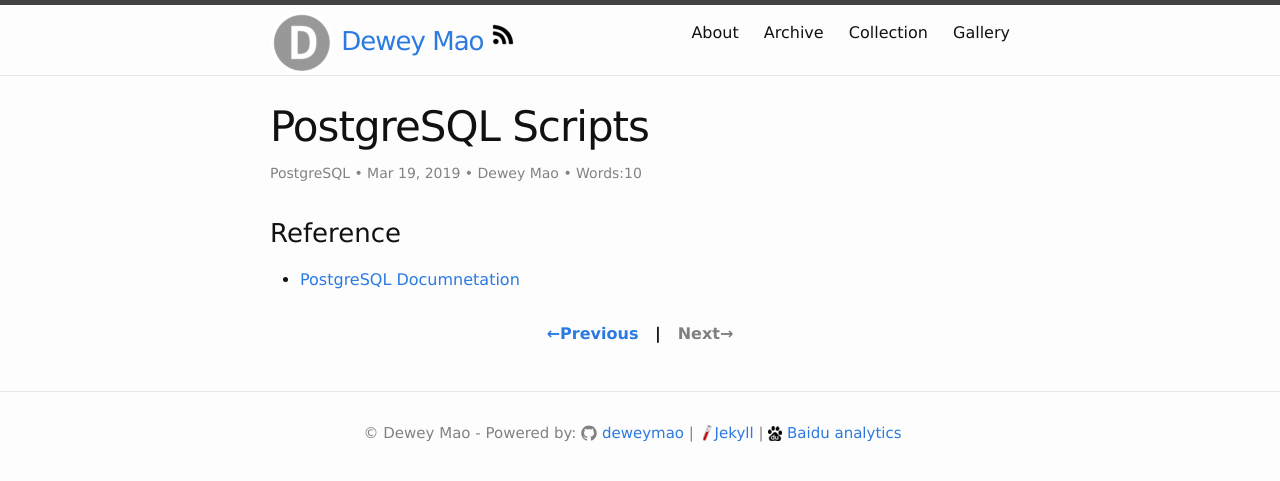
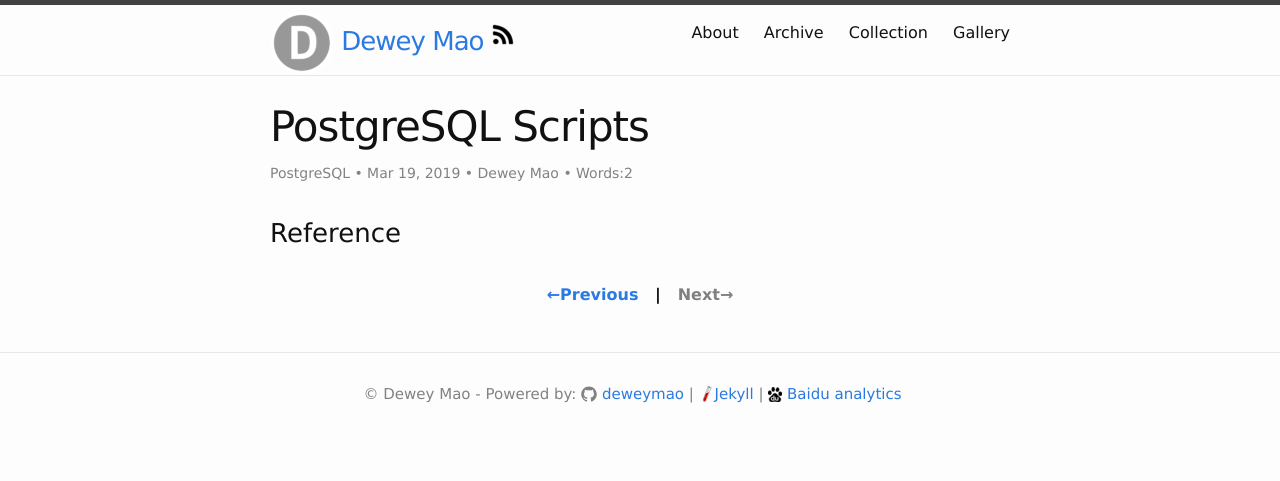
Before and after one commit to deweymao/deweymao.github.io, a Jekyll site: the page built from _posts/2019-03-19-postgresql_scripts.md, in a window 1280 px wide. Shown: the top 481 px of the page. Built offline with Jekyll 4.4.1, drawn with Linux system fonts in a browser that asks for light colours; comment, search, counter and statistics services are not loaded.

Commit message:
new post

```diff
--- a/_posts/2019-03-19-postgresql_scripts.md
+++ b/_posts/2019-03-19-postgresql_scripts.md
@@ -8,4 +8,3 @@ categories: PostgreSQL
 
 
 ### Reference
-- <a href="https://www.postgresql.org/docs/manuals/" target="_blank"> PostgreSQL Documnetation </a>
```
